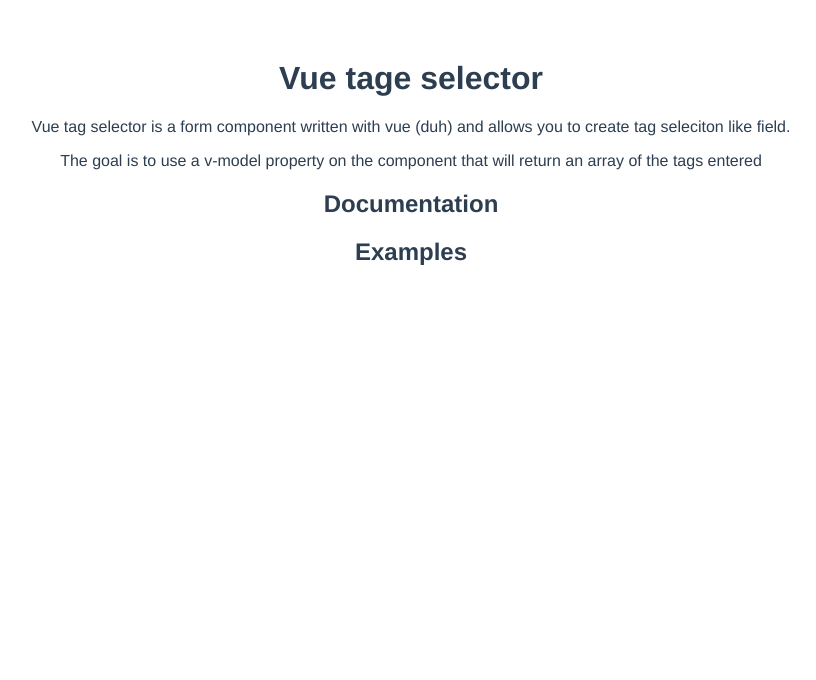
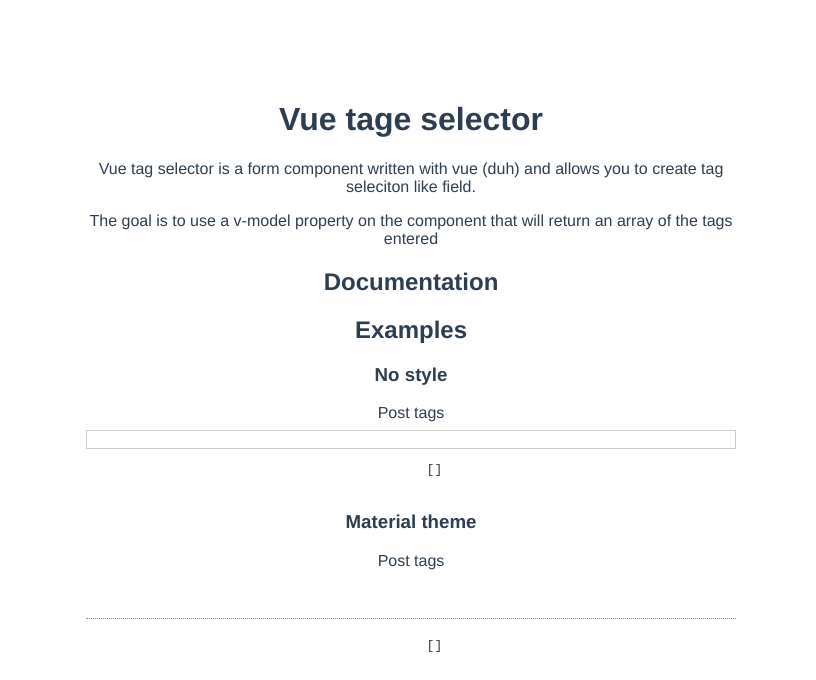
Before and after one commit to tomquinonero/vue-tag-selector, a Vue app: page / in a window 1280 px wide. Shown: the top 680 px of the page, without its empty margins (229-1045 px from the left). Built offline with nearby package versions, Linux system fonts and the light colour scheme.

Commit message:
improve examples

```diff
--- a/src/App.vue
+++ b/src/App.vue
@@ -7,7 +7,28 @@
       will return an array of the tags entered</p>
     <h2>Documentation</h2>
     <h2>Examples</h2>
-    <vue-tag-selector/>
+    <h3>No style</h3>
+    <vue-tag-selector
+      label="Post tags"
+      v-model="tags"
+      name="tags"
+      :regex="/^[a-zA-Z0-9]*$/"
+      regex-error="lol no"/>
+    <pre>
+      {{tags}}
+    </pre>
+    <h3>Material theme</h3>
+    <div class="theme-material">
+      <vue-tag-selector
+      label="Post tags"
+      v-model="tags"
+      name="tags"
+      :regex="/^[a-zA-Z0-9]*$/"
+      regex-error="lol no"/>
+    </div>
+    <pre>
+      {{tags}}
+    </pre>
   </div>
 </template>
 
@@ -16,6 +37,11 @@
 
 export default {
   name: 'app',
+  data(){
+    return{
+      tags: []
+    }
+  },
   components: {
     VueTagSelector
   }
@@ -29,6 +55,9 @@
   -moz-osx-font-smoothing: grayscale;
   text-align: center;
   color: #2c3e50;
+  margin: 0 auto;
   margin-top: 60px;
+  padding: 20px;
+  max-width: 650px;
 }
 </style>
--- a/src/components/VueTagSelector.vue
+++ b/src/components/VueTagSelector.vue
@@ -16,7 +16,6 @@
       type="text"
       :id="name"
       :name="name"
-      :placeholder="placeholder"
       class="tag-list-input">
     </div>
     <p v-if="error" class="validation-message">{{$t(error)}}</p>
@@ -115,6 +114,7 @@
   flex-wrap: wrap;
   justify-content: flex-start;
   align-content: flex-start;
+  border: 1px solid #ccc;
 }
 .tag-list--item{
   margin: 0;
@@ -142,6 +142,7 @@
 
 .theme-material{
   .tag-list--input{
+    border: none;
     border-bottom: 1px dotted #959595;
     margin-bottom:1.2em;
   }
```
